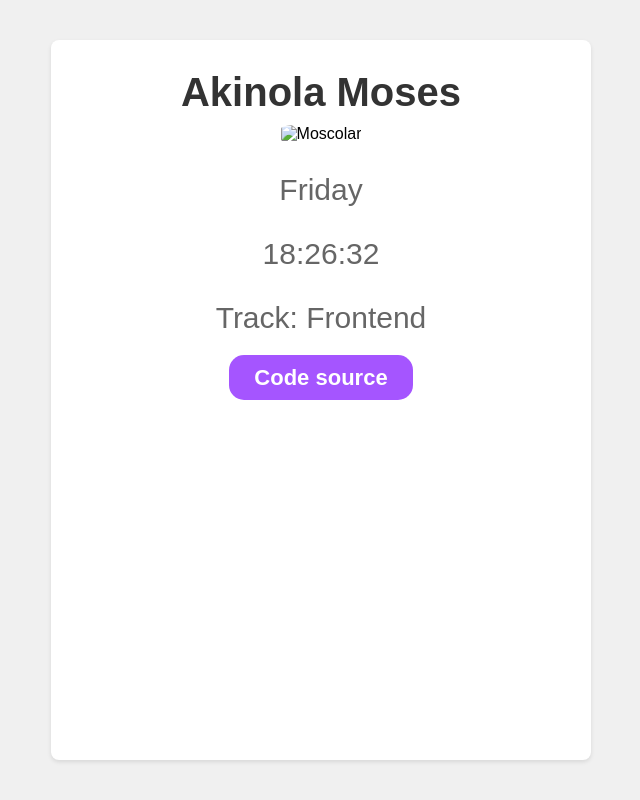
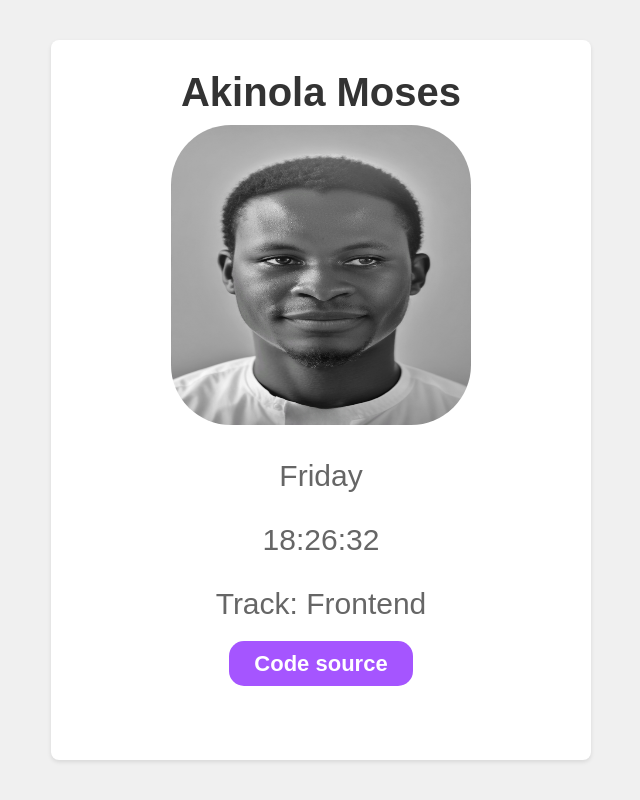
Before and after one commit to Moscolar1/My-project.github.io, a plain HTML site: page index.html in a window 1280 px wide. Shown: the whole page, without its empty margins (319-959 px from the left). Drawn offline with Linux system fonts and the light colour scheme.

Commit message:
Update index.html

```diff
--- a/index.html
+++ b/index.html
@@ -8,7 +8,7 @@
 <body>
     <div class="container">
         <h1 data-testid="slackUserName">Akinola Moses</h1>
-        <img src="img/moscolar-dp.jpeg" alt="Moscolar" data-testid="slackDisplayImage">
+        <img src="1693115528609-01-transformed.jpeg" alt="Moscolar" data-testid="slackDisplayImage">
         <p data-testid="currentDayOfTheWeek"></p>
         <p data-testid="currentUTCTime"></p>
         <p data-testid="myTrack">Track: Frontend</p>
```
